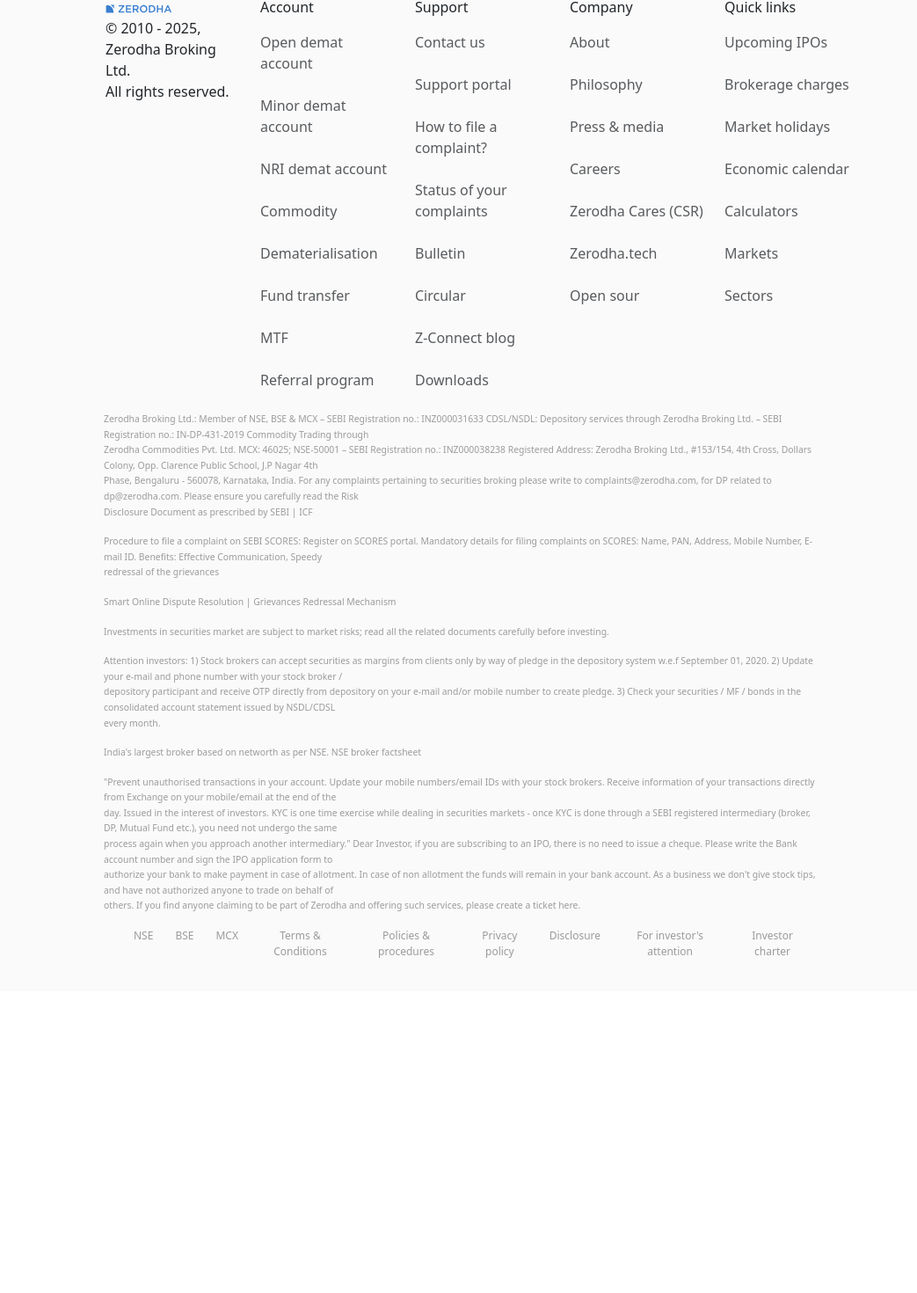
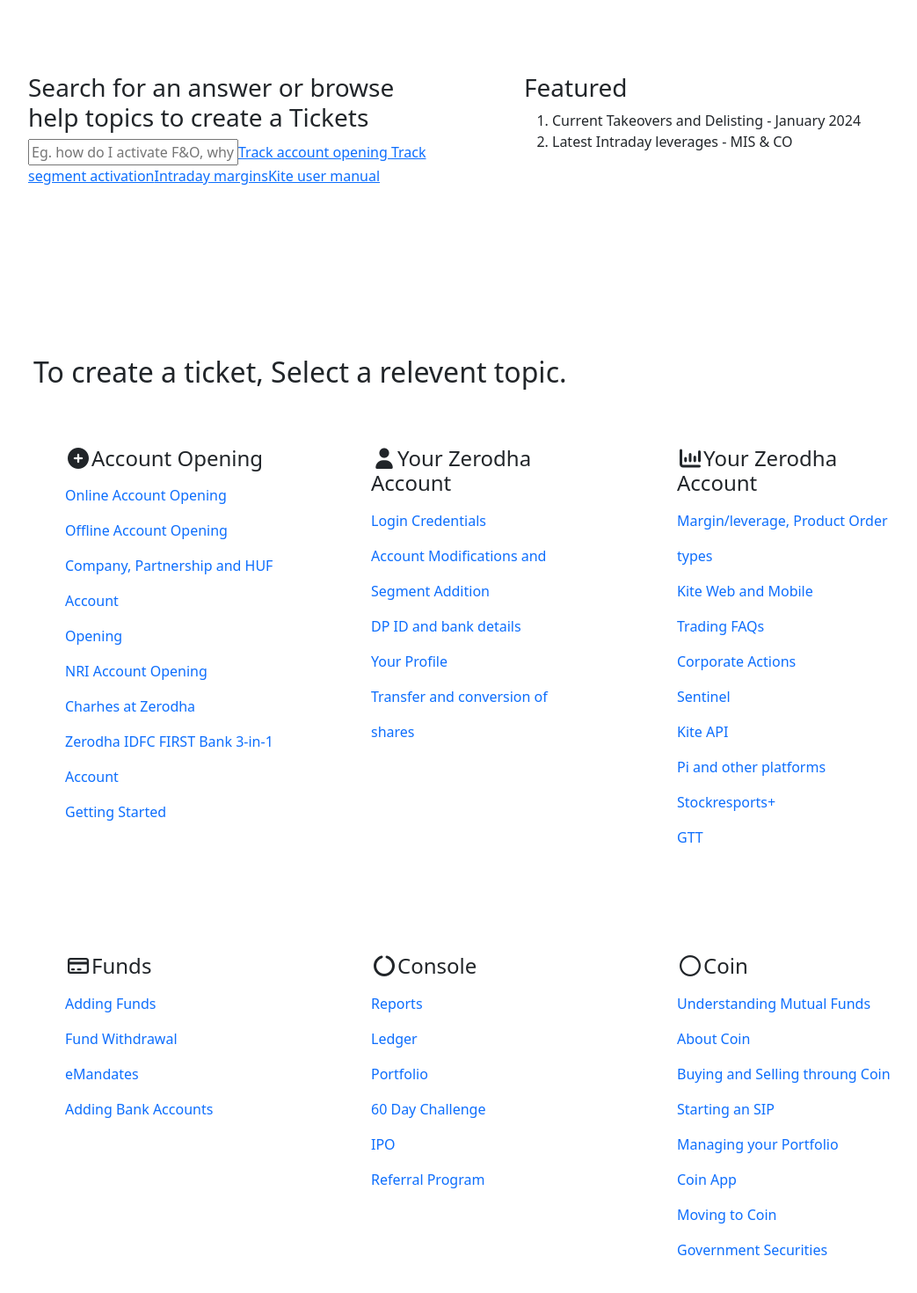
Before and after one commit to ZeeshanSiddiqui880/Trading-App-Project, a React (Vite) app in the folder frontend/: page /support in a window 1280 px wide. Shown: the part 278-1748 px from the top of the page at 88% size, without its empty margins (92-1135 px from the left). Before the commit the page ends 1405 px from the top, so only its background shows below. Built offline with nearby package versions, Linux system fonts and the light colour scheme.

Commit message:
completed support component

```diff
--- a/frontend/src/landing_page/support/CreateTicket.jsx
+++ b/frontend/src/landing_page/support/CreateTicket.jsx
@@ -1,7 +1,84 @@
 function CreateTicket() {
   return (
-    <h1>Create Ticket</h1>
-  );
+    <div className="container">
+      <div className="row p-5 mt-5 mb-5">
+        <h1 className="fs-2">
+          To create a ticket, Select a relevent topic.
+        </h1>
+        <div className="col-4 p-5 mt-2 mb-2">
+          <h4>
+
+            <i className="fa fa-plus-circle" aria-hidden="true"></i>Account Opening
+          </h4>
+          <a style={{textDecoration: "none", lineHeight: "2.5"}} href="">Online Account Opening</a><br />
+          <a style={{textDecoration: "none", lineHeight: "2.5"}} href="">Offline Account Opening</a> <br />
+          <a style={{textDecoration: "none", lineHeight: "2.5"}} href="">Company, Partnership and HUF Account</a><br />
+          <a style={{textDecoration: "none", lineHeight: "2.5"}} href="">Opening</a><br />
+          <a style={{textDecoration: "none", lineHeight: "2.5"}} href="">NRI Account Opening</a><br />
+          <a style={{textDecoration: "none", lineHeight: "2.5"}} href="">Charhes at Zerodha</a><br />
+          <a style={{textDecoration: "none", lineHeight: "2.5"}} href="">Zerodha IDFC FIRST Bank 3-in-1 Account</a><br />
+          <a style={{textDecoration: "none", lineHeight: "2.5"}} href="">Getting Started</a><br />
+        </div>
+        <div className="col-4 p-5 mt-2 mb-2">
+          <h4>
+            <i className="fa-solid fa-user"></i>Your Zerodha Account
+          </h4>
+          <a style={{textDecoration: "none", lineHeight: "2.5"}} href="">Login Credentials</a><br />
+          <a style={{textDecoration: "none", lineHeight: "2.5"}} href="">Account Modifications and Segment Addition</a> <br />
+          <a style={{textDecoration: "none", lineHeight: "2.5"}} href="">DP ID and bank details</a><br />
+          <a style={{textDecoration: "none", lineHeight: "2.5"}} href="">Your Profile</a><br />
+          <a style={{textDecoration: "none", lineHeight: "2.5"}} href="">Transfer and conversion of shares</a><br />
+        </div>
+        <div className="col-4 p-5 mt-2 mb-2">
+          <h4>
+            <i className="fa-solid fa-chart-column"></i>Your Zerodha Account
+          </h4>
+          <a style={{textDecoration: "none", lineHeight: "2.5"}} href="">Margin/leverage, Product Order types</a><br />
+          <a style={{textDecoration: "none", lineHeight: "2.5"}} href="">Kite Web and Mobile</a> <br />
+          <a style={{textDecoration: "none", lineHeight: "2.5"}} href="">Trading FAQs</a><br />
+          <a style={{textDecoration: "none", lineHeight: "2.5"}} href="">Corporate Actions</a><br />
+          <a style={{textDecoration: "none", lineHeight: "2.5"}} href="">Sentinel</a><br />
+          <a style={{textDecoration: "none", lineHeight: "2.5"}} href="">Kite API</a><br />
+          <a style={{textDecoration: "none", lineHeight: "2.5"}} href="">Pi and other platforms</a><br />
+          <a style={{textDecoration: "none", lineHeight: "2.5"}} href="">Stockresports+</a><br />
+          <a style={{textDecoration: "none", lineHeight: "2.5"}} href="">GTT</a><br />
+        </div>
+        <div className="col-4 p-5 mt-2 mb-2">
+          <h4>
+            <i class="fa-regular fa-credit-card"></i>Funds
+          </h4>
+          <a style={{textDecoration: "none", lineHeight: "2.5"}} href="">Adding Funds</a><br />
+          <a style={{textDecoration: "none", lineHeight: "2.5"}} href="">Fund Withdrawal</a> <br />
+          <a style={{textDecoration: "none", lineHeight: "2.5"}} href="">eMandates</a><br />
+          <a style={{textDecoration: "none", lineHeight: "2.5"}} href="">Adding Bank Accounts</a><br />
+        </div>
+        <div className="col-4 p-5 mt-2 mb-2">
+          <h4>
+            <i class="fa-solid fa-circle-notch"></i>Console
+          </h4>
+          <a style={{textDecoration: "none", lineHeight: "2.5"}} href="">Reports</a><br />
+          <a style={{textDecoration: "none", lineHeight: "2.5"}} href="">Ledger</a> <br />
+          <a style={{textDecoration: "none", lineHeight: "2.5"}} href="">Portfolio</a><br />
+          <a style={{textDecoration: "none", lineHeight: "2.5"}} href="">60 Day Challenge</a><br />
+          <a style={{textDecoration: "none", lineHeight: "2.5"}} href="">IPO</a><br />
+          <a style={{textDecoration: "none", lineHeight: "2.5"}} href="">Referral Program</a><br />
+        </div>
+        <div className="col-4 p-5 mt-2 mb-2">
+          <h4>
+            <i className="fa-regular fa-circle"></i>Coin
+          </h4>
+          <a style={{textDecoration: "none", lineHeight: "2.5"}} href="">Understanding Mutual Funds</a><br />
+          <a style={{textDecoration: "none", lineHeight: "2.5"}} href="">About Coin</a> <br />
+          <a style={{textDecoration: "none", lineHeight: "2.5"}} href="">Buying and Selling throung Coin</a><br />
+          <a style={{textDecoration: "none", lineHeight: "2.5"}} href="">Starting an SIP</a><br />
+          <a style={{textDecoration: "none", lineHeight: "2.5"}} href="">Managing your Portfolio</a><br />
+          <a style={{textDecoration: "none", lineHeight: "2.5"}} href="">Coin App</a><br />
+          <a style={{textDecoration: "none", lineHeight: "2.5"}} href="">Moving to Coin</a><br />
+          <a style={{textDecoration: "none", lineHeight: "2.5"}} href="">Government Securities</a><br />
+        </div>
+      </div>
+    </div>
+   );
 }
 
 export default CreateTicket;
--- a/frontend/src/landing_page/support/Hero.jsx
+++ b/frontend/src/landing_page/support/Hero.jsx
@@ -1,7 +1,41 @@
 function Hero() {
   return (
-    <h1>Hero</h1>
-  );
+    <section className="container-fluid" id="supportHero">
+      <div className="  p-5" id="supportWrapper">
+        <h1 >
+          Support Portal
+        </h1>
+        <a href="">
+          Track Tickets
+        </a>
+      </div>
+      <div className="row p-5 m-3">
+        <div className="col-6 p-5">
+          <h1 className="fs-3">
+            Search for an answer or browse help topics to create a Tickets
+          </h1>
+          <input placeholder="Eg. how do I activate F&O, why is my order getting rejected." />
+          <a href="">Track account opening </a>
+          <a href="">Track segment activation</a>
+          <a href="">Intraday margins</a>
+          <a href="">Kite user manual</a>
+        </div>
+        <div className="col-6 p-5">
+          <h1 className="fs-3">
+            Featured
+          </h1>
+         <ol>
+          <li>
+            Current Takeovers and Delisting - January 2024
+          </li>
+          <li>
+            Latest Intraday leverages - MIS & CO
+          </li>
+         </ol>
+        </div>
+      </div>
+    </section>
+   );
 }
 
 export default Hero;
--- a/frontend/src/landing_page/support/SupportPage.jsx
+++ b/frontend/src/landing_page/support/SupportPage.jsx
@@ -7,7 +7,7 @@
       <Hero/>
       <CreateTicket/>
     </>
-  );
+   );
 }
 
 export default SupportPage;
```
